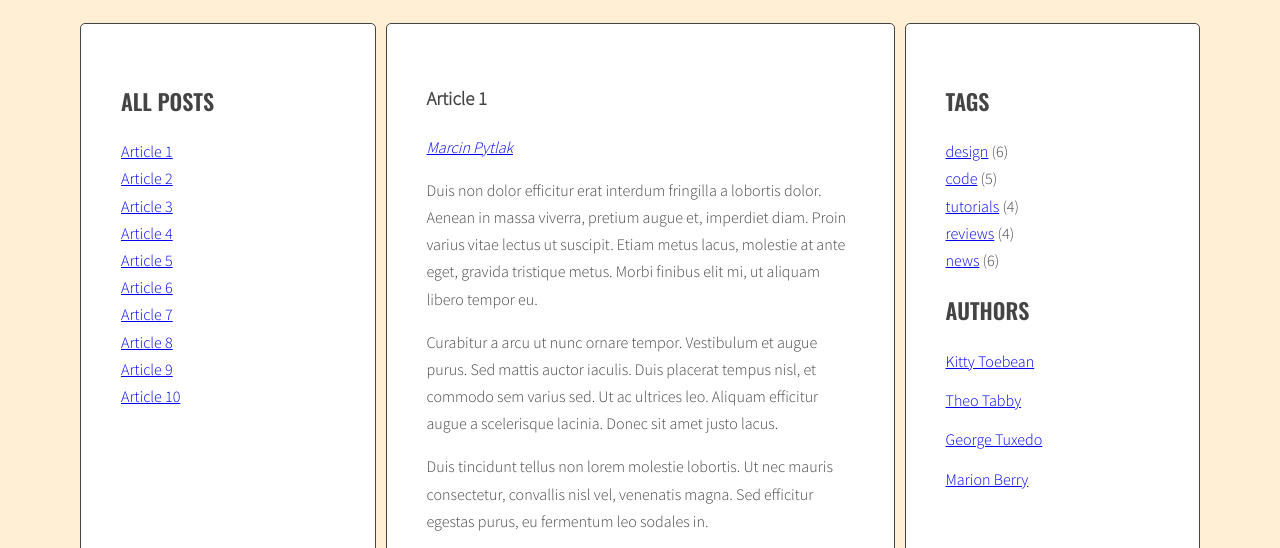
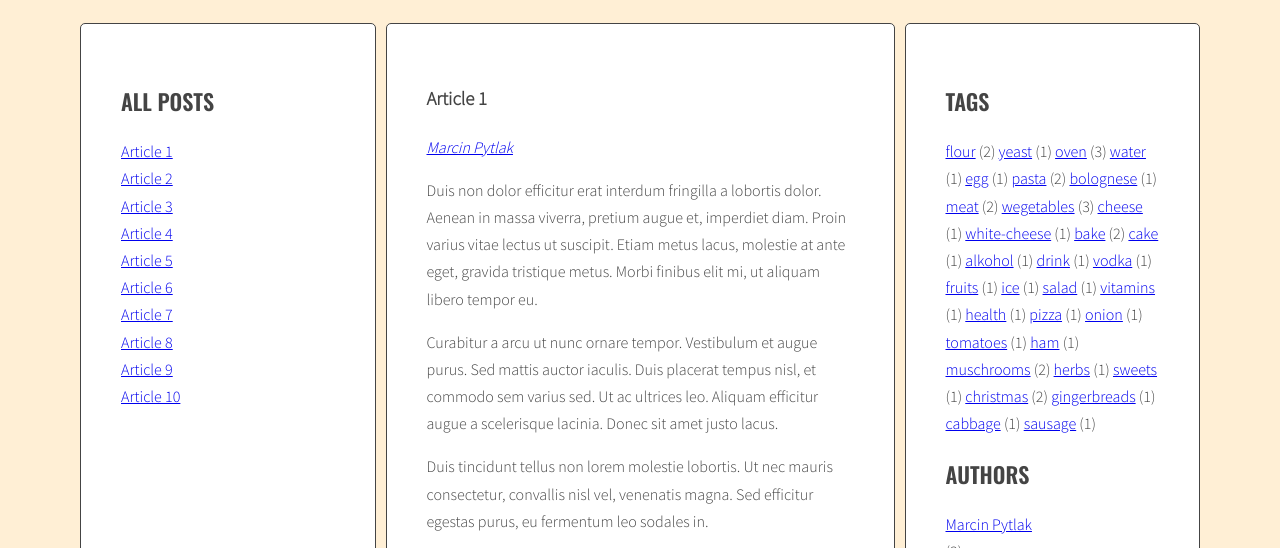
Before and after one commit to MarcinPytlak/javascript-blog, a website: page index.html in a window 1280 px wide. Shown: the part 220-768 px from the top of the page. Drawn offline with nearby package versions, Linux system fonts and the light colour scheme.

Commit message:
change authors,add calculations

```diff
--- a/css/style.css
+++ b/css/style.css
@@ -53,6 +53,12 @@ body {
   border: 1px solid #444;
   border-radius: 5px;
 }
+.sidebar .tags {
+
+}
+.authors a{
+  display: block;
+}
 
 /* Logo */
 .logo {
@@ -107,6 +113,7 @@ body {
 
 .post-tags p {
   margin: 0 10px 0 0;
+
 }
 
 @media (max-width: 765px) {
--- a/index.html
+++ b/index.html
@@ -190,32 +190,27 @@
                 <aside class="sidebar">
                   <h2 class="section-title">Tags</h2>
                   <ul class="list tags">
-                    <li><a href="#">design</a> <span>(6)</span></li>
-                    <li><a href="#">code</a> <span>(5)</span></li>
-                    <li><a href="#">tutorials</a> <span>(4)</span></li>
-                    <li><a href="#">reviews</a> <span>(4)</span></li>
-                    <li><a href="#">news</a> <span>(6)</span></li>
                   </ul>
                   <h2 class="section-title">Authors</h2>
                   <ul class="list authors">
                     <li>
                       <a href="#">
-                        <span class="author-name">Kitty Toebean</span>
+
                       </a>
                     </li>
                     <li>
                       <a href="#">
-                        <span class="author-name">Theo Tabby</span>
+
                       </a>
                     </li>
                     <li>
                       <a href="#">
-                        <span class="author-name">George Tuxedo</span>
+
                       </a>
                     </li>
                     <li>
                       <a href="#">
-                        <span class="author-name">Marion Berry</span>
+
                       </a>
                     </li>
                   </ul>
--- a/js/script.js
+++ b/js/script.js
@@ -35,7 +35,9 @@ const titleClickHandler = function(event){
       optTitleListSelector = '.titles',
       optArticleTagsSelector = '.post-tags .list';
       optArticleAuthorSelector = '.post .post-author';
-      optArticleWrapperSelector = 'post-author';
+      optTagsListSelector = 'tags .list';
+      optCloudClasCount = '5';
+      optClaudClassPrefix = 'tag-size-'
 
   function generateTitleLinks(customSelector = ''){
 
@@ -62,6 +64,7 @@ const titleClickHandler = function(event){
 
 
 function generateTags(){
+  let allTags = {};
   /* find all articles */
   const articles = document.querySelectorAll(optArticleSelector);
   /* START LOOP: for every article: */
@@ -78,15 +81,48 @@ function generateTags(){
     /* START LOOP: for each tag */
       for(let tag of articleTagsArray){
         /* generate HTML of the link */
-        const linkHTML = '<li><a href="#tag-' + tag + '">' + tag + '</a></li>';
+        const linkHTML = '<a href="#tag-' + tag + '">' + tag + '</a>';
         /* add generated code to html variable */
         HTML = HTML + ' ' + linkHTML;
+        if(!allTags[linkHTML]) {
+          allTags[linkHTML] = 1;
+        } else {
+          allTags[linkHTML]++;
+        }
       }/* END LOOP: for each tag */
       /* insert HTML of all the links into the tags wrapper */
       tagsList.innerHTML = HTML;
   }
   /* END LOOP: for every article: */
+  const tagList = document.querySelector('.tags');
+  /* [NEW] create variable for all links HTML code */
+const tagsParams = calculateTagsParams(allTags);
+console.log('tagsParams:', tagsParams)
+let allTagsHTML = '';
+
+/* [NEW] START LOOP: for each tag in allTags: */
+for(let tag in allTags){
+  /* [NEW] generate code of a link and add it to allTagsHTML */
+  allTagsHTML += tag + ' (' + allTags[tag] + ') ';
 }
+/* [NEW] END LOOP: for each tag in allTags: */
+
+/*[NEW] add HTML from allTagsHTML to tagList */
+  tagList.innerHTML = allTagsHTML;
+  console.log(allTags);
+}
+function calculateTagsParams(tags){
+  const params = {max: '0' , min: '9999'}
+  for( let tag in tags) {
+    console.log(tag + ' is used' + tags[tag] + 'times');
+    params.max = Math.max(tags[tag], params.max);
+    params.min = Math.min(tags[tag], params.min);
+  }
+  return params;
+}
+
+calculateTagsParams ();
+/*calculateTagClass(count, params);*/
 generateTags();
 function tagClickHandler(event){
   /* prevent default action for this event */
@@ -133,6 +169,7 @@ function addClickListenersToTags(){
 addClickListenersToTags();
 
 function generateAuthors(){
+  let allAuthors = {};
   /*find all articles*/
   const articles = document.querySelectorAll(optArticleSelector);
   /*start loop*/
@@ -142,7 +179,18 @@ function generateAuthors(){
       const articleAuthor = article.getAttribute('data-author');
       const linkHTML = '<a class="author" href="#'+ articleAuthor + '">' + articleAuthor +'</a>';
       HTML = HTML + ' ' + linkHTML;
+      if(!allAuthors[linkHTML]) {
+        allAuthors[linkHTML] = 1;
+      } else {
+        allAuthors[linkHTML]++;
+      }
       authorsList.innerHTML = HTML;
+      const authorList = document.querySelector('.authors');
+      let allAuthorsHTML = ' ';
+      for(let author in allAuthors){
+        allAuthorsHTML += author + '(' + allAuthors[author] + ')';
+      }
+      authorList.innerHTML = allAuthorsHTML;
   }
 }
 generateAuthors();
```
